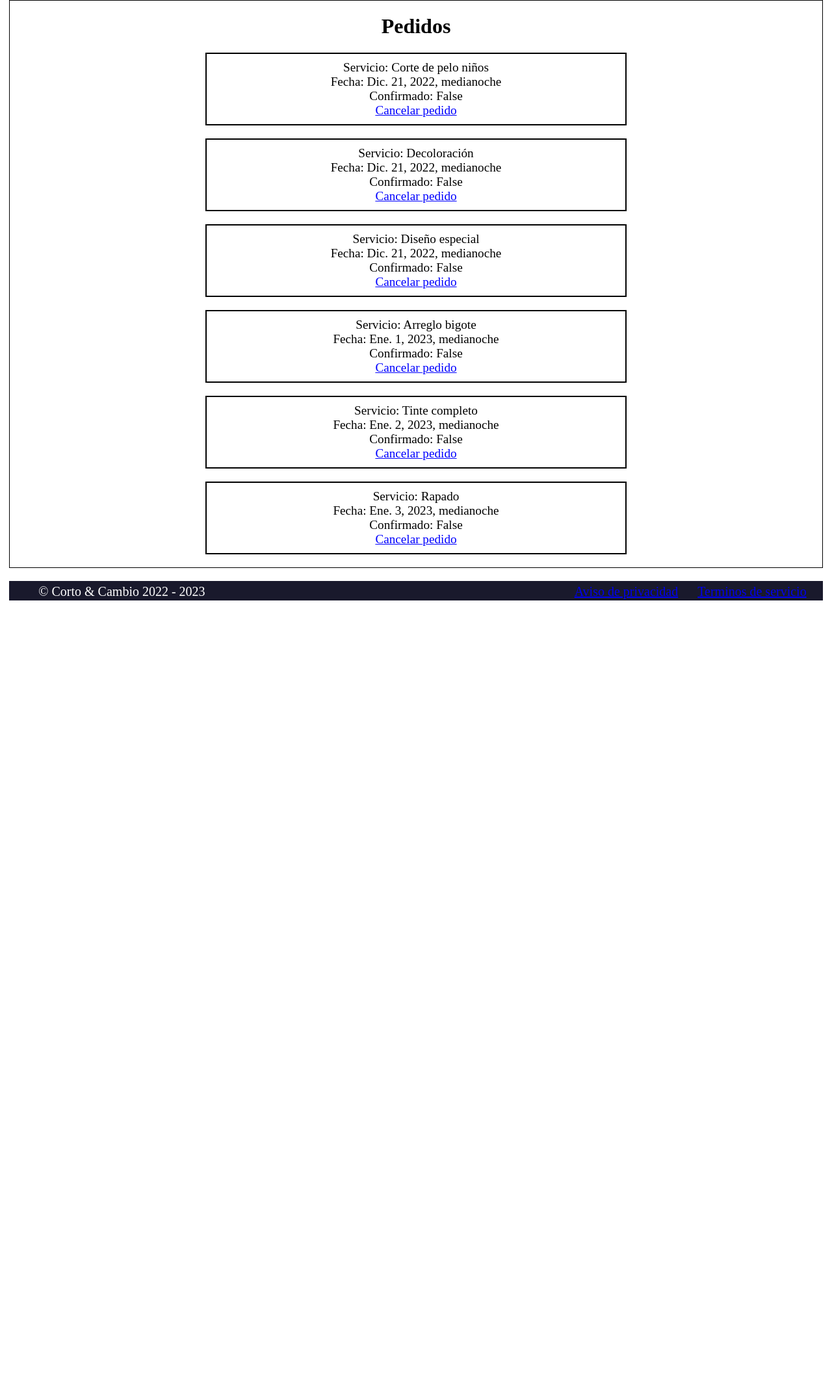
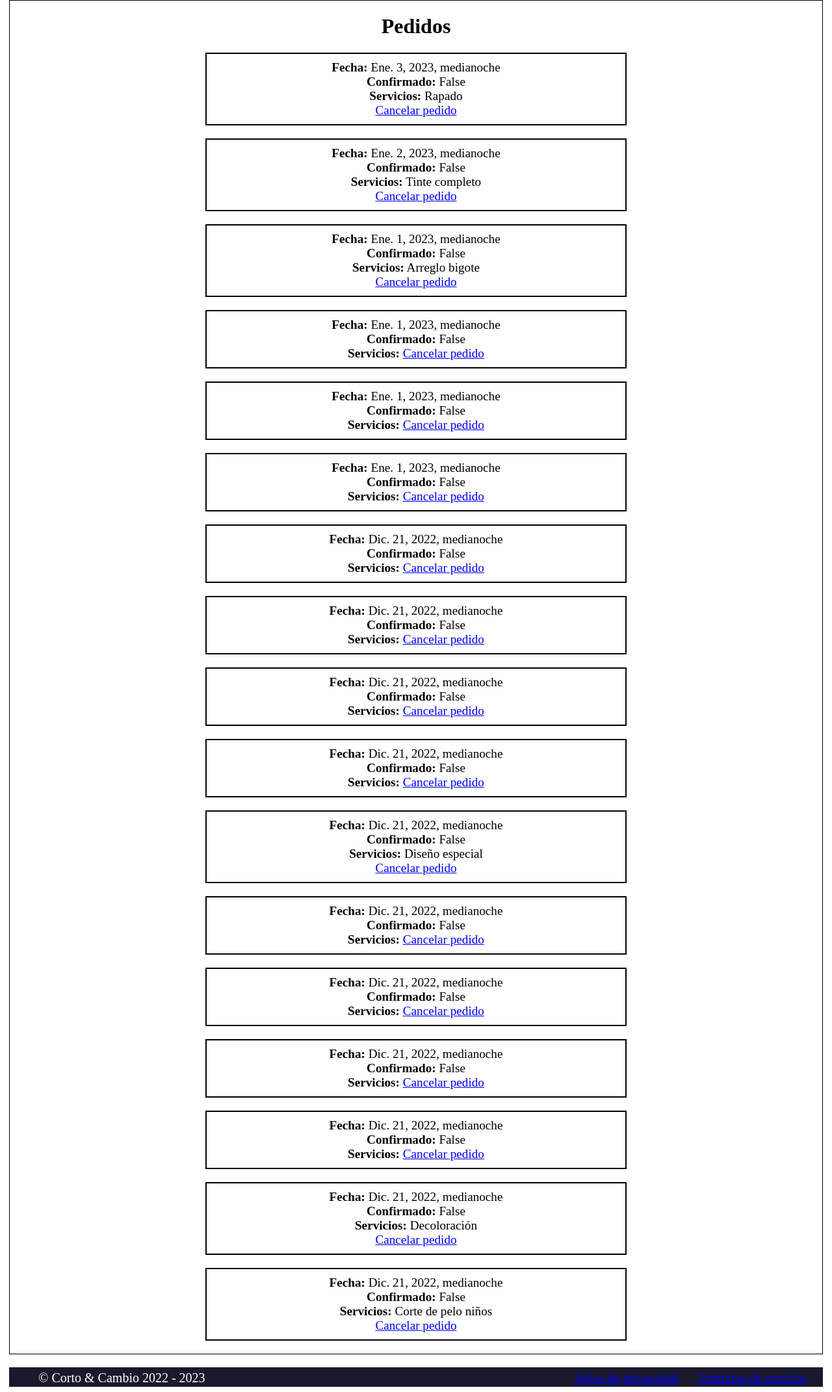
Before and after one commit to carloscg00/PGPI-G1.13, a Django app: page /orders/my_orders in a window 1280 px wide. Shown: the part 179-2321 px from the top of the page at 65% size. Before the commit the page ends 1103 px from the top, so only its background shows below. Run offline with Django 3.2, Linux system fonts and the light colour scheme; a user stored in the database is signed in; data comes from the database, SQL or seed files in the repository.

Commit message:
Fixes in my_orders

```diff
--- a/code/orders/models.py
+++ b/code/orders/models.py
@@ -10,7 +10,7 @@ class Order(models.Model):
     email = models.EmailField()
     created = models.DateTimeField(auto_now_add=True)
     updated = models.DateTimeField(auto_now=True)
-    book_date = models.DateTimeField(validators=[MinValueValidator(timezone.now)])
+    book_date = models.DateTimeField(validators=[MinValueValidator(timezone.now)], null=False)
     confirmed = models.BooleanField(default=False)
     paid = models.BooleanField(default=False)
     comment = models.CharField(max_length=250, default="Ninguno")
--- a/code/orders/templates/my_orders.html
+++ b/code/orders/templates/my_orders.html
@@ -3,17 +3,22 @@
 <h1>Pedidos</h1>
 {% for order in orders %}
 <div id="pedido">
-    <span>Servicio: {{order.product.name}}</span>
+    <span><b>Fecha:</b> {{order.book_date}}</span>
     <br>
-    <span>Fecha: {{order.order.book_date}}</span>
+    <span><b>Confirmado:</b> {{order.confirmed}}</span>
     <br>
-    <span>Confirmado: {{order.order.confirmed}}</span>
-    <br>
-    {% if order.order.comment != "" %}
-    <span>Comentario adicional: {{order.order.comment}}</span>
+    {% if order.comment != "" %}
+    <span><b>Comentario adicional:</b> {{order.comment}}</span>
     <br>
     {% endif %}
-    <a id="enlace" href="cancel_order/{{order.order.id}}">Cancelar pedido</a>
+    <span><b>Servicios:</b>
+        {% for i in orderItems %}
+            {% if i.order == order %}
+                {{i.product.name}}<br>
+            {% endif %}
+        {% endfor %}
+    </span>
+    <a id="enlace" href="cancel_order/{{order.id}}">Cancelar pedido</a>
 </div>
 {% endfor %}
 </div>
--- a/code/orders/views.py
+++ b/code/orders/views.py
@@ -1,6 +1,6 @@
 from django.urls import reverse
 from django.shortcuts import render, get_object_or_404
-from .models import OrderItem
+from .models import OrderItem, Order
 from .forms import OrderCreateForm
 from cart.cart import Cart
 from django.contrib.auth.decorators import login_required
@@ -32,18 +32,22 @@ def order_create(request):
 
 @login_required
 def my_orders(request):
-    orders = OrderItem.objects.all()
+    orderItems = OrderItem.objects.all()
+    orders = Order.objects.all()
     lista = []
     u = request.user
     for o in orders:
-        if o.order.first_name == u.first_name and o.order.email == u.email:
+        if o.first_name == u.first_name and o.email == u.email:
             lista.append(o)
-    return render(request, 'my_orders.html', {'orders': lista})
+    return render(request, 'my_orders.html', {'orderItems': orderItems, 'orders': lista})
 
 def cancel_order(request, id_pedido):
-    orders = OrderItem.objects.all()
+    orders = Order.objects.all()
+    orderItems = OrderItem.objects.all()
     for o in orders:
-        if o.order.id == id_pedido:
-            o.order.delete()
+        if o.id == id_pedido:
             o.delete()
+            for i in orderItems:
+                if i.order == o:
+                    i.delete()
     return my_orders(request)
```
